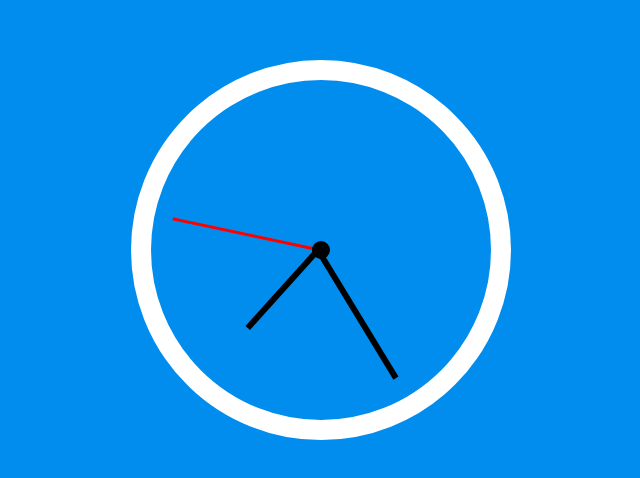
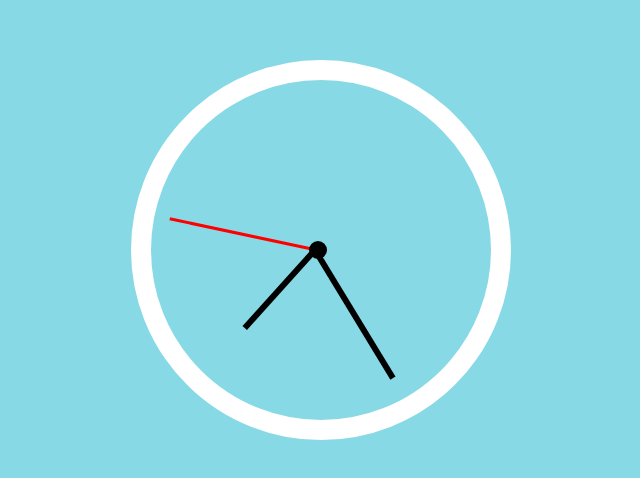
Before and after one commit to pattyde/js-clock, a plain HTML site: page index.html in a window 1280 px wide. Shown: the part 150-628 px from the top of the page, without its empty margins (319-959 px from the left). Drawn offline with Linux system fonts and the light colour scheme.

Commit message:
change background color

```diff
--- a/style.css
+++ b/style.css
@@ -1,5 +1,5 @@
 html {
-  background: #018DED;
+  background: #88D9E6;
   font-family: sans-serif;
   text-align: center;
   font-size: 10px;
@@ -28,7 +28,7 @@ body {
   position: relative;
   width: 100%;
   height: 100%;
-  transform: rotate(90deg);
+  transform: rotate(90deg) translateY(3px);
 }
 
 .hand {
```
